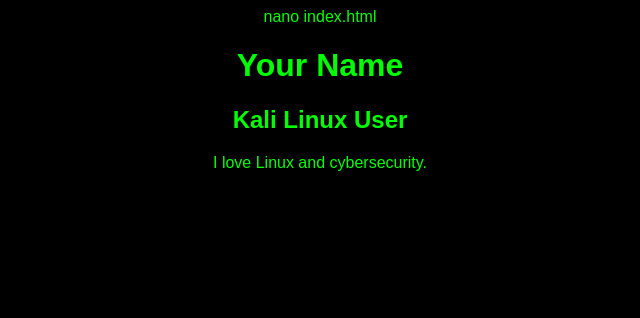
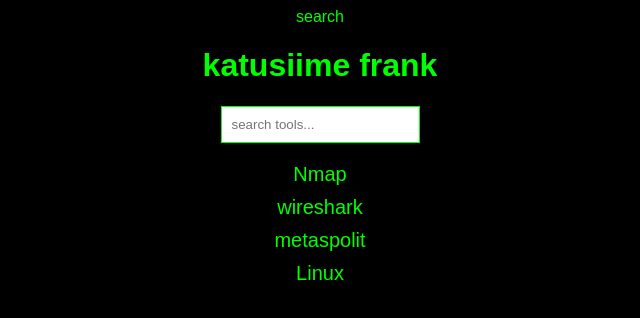
Before and after one commit to KATUSIIMEFRANK/Katusiimefrank.github.io, a plain HTML site: page index.html in a window 1280 px wide. Shown: the whole page, without its empty margins (320-960 px from the left). Drawn offline with Linux system fonts and the light colour scheme.

Commit message:
Initial website

```diff
--- a/index.html
+++ b/index.html
@@ -1,17 +1 @@
-nano index.html
-<!DOCTYPE html>
-<html>
-<head>
-<title>My Portfolio</title>
-</head>
-
-<body style="background:black; color:lime; text-align:center; font-family:Arial;">
-
-<h1>Your Name</h1>
-
-<h2>Kali Linux User</h2>
-
-<p>I love Linux and cybersecurity.</p>
-
-</body>
-</html>
+<!DOCTYPE html><html><head><titles>search</titles></head><body style="background:black;color:lime;text-align:center;font-family:Arial;"><h1>katusiime frank</h1><input type="text" id="box" onkeyup="run()" placeholder="search tools..." style="padding:10px;backgroung:#222;color:lime;border:1px solid lime;"><ul id="list" style="list-style:none;padding:0;font-size:20px;"><li style="margin:10px;">Nmap</li><li style="margin:10px:10px;">wireshark</li><li style="margin:10px;">metaspolit</li><li style="margin:10px;">Linux</li></ul><script.function run(){let a=document.grtElementById("BOX").value.toLowercase();let b=document.getElementsByTagName("li");for(let i=0;i<b.length;i++){b[i].style.display=b[i].innerText.toLowercase().includes(a)?"":"none"}}</script></body></html>
```
